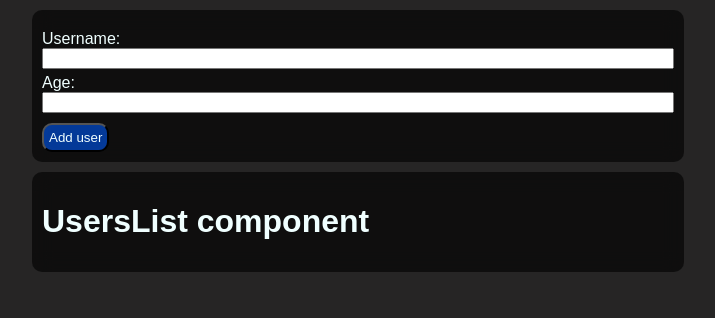
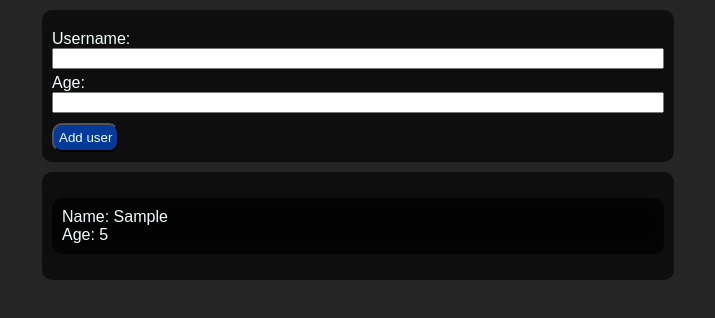
Before and after one commit to alexyatsik/complete-react-guide-practice, a React (Create React App) app: page / in a window 1280 px wide. Both pictures are taken after typing "Sample", "5" into the empty fields and a click on the button "Add user". Shown: the top 318 px of the page, without its empty margins (282-997 px from the left). Built offline with nearby package versions, Linux system fonts and the light colour scheme; the HTML template or start-up script is replaced by a standard one.

Commit message:
Add new users to users list component

```diff
--- a/src/App.js
+++ b/src/App.js
@@ -1,6 +1,8 @@
 import { useState } from 'react';
 import { AddUser } from "./components/AddUser/AddUser";
 import { UsersList } from "./components/UsersList/UsersList";
+
+import styles from './App.module.css';
 
 function App() {
     const [usersCatalogue, setUsersCatalogue] = useState([]);
@@ -11,12 +13,12 @@ function App() {
         });
     };
 
-  return (
-    <div>
-      <AddUser onAddUser={onAddUserHandler} />
-      <UsersList usersCatalogue={usersCatalogue}/>
-    </div>
-  );
+    return (
+        <div className={styles.app}>
+            <AddUser onAddUser={onAddUserHandler} />
+            <UsersList usersCatalogue={usersCatalogue}/>
+        </div>
+    );
 }
 
 export default App;
--- /dev/null
+++ b/src/App.module.css
@@ -0,0 +1,4 @@
+.app {
+    width: 50%;
+    margin: auto;
+}
--- a/src/components/UI/Card.module.css
+++ b/src/components/UI/Card.module.css
@@ -5,7 +5,7 @@
     border-radius: 10px;
     margin: 0 auto 10px;
     color: azure;
-    width: 50%;
+    width: 100%;
 }
 
 .card:first-child {
--- /dev/null
+++ b/src/components/User/User.js
@@ -0,0 +1,18 @@
+import {Card} from '../UI/Card';
+
+import styles from './User.module.css';
+
+function User(props) {
+    return (
+        <li>
+            <Card>
+                <div className={styles.user}>
+                    <span>Name: {props.name}</span>
+                    <span>Age: {props.age}</span>
+                </div>
+            </Card>
+        </li>
+    );
+}
+
+export {User};
--- /dev/null
+++ b/src/components/User/User.module.css
@@ -0,0 +1,5 @@
+.user {
+    display: flex;
+    flex-direction: column;
+    width: 100%;
+}
--- a/src/components/UsersList/UsersList.js
+++ b/src/components/UsersList/UsersList.js
@@ -1,11 +1,19 @@
+import {User} from '../User/User';
 import {Card} from "../UI/Card";
 
-import styles from './UsersList.modules.css';
+import styles from './UsersList.module.css';
 
-function UsersList() {
+function UsersList(props) {
   return (
     <Card>
-      <h1>UsersList component</h1>
+      <ul className={styles.list}>
+          {props.usersCatalogue.map(user =>
+              <User
+                name={user.name}
+                age={user.age}
+              />
+          )}
+      </ul>
     </Card>
   );
 }
--- /dev/null
+++ b/src/components/UsersList/UsersList.module.css
@@ -0,0 +1,8 @@
+.list {
+    list-style: none;
+    padding: 0;
+
+    display: flex;
+    flex-direction: column;
+    gap: 5px;
+}
--- a/src/index.css
+++ b/src/index.css
@@ -1,3 +1,7 @@
+* {
+    box-sizing: border-box;
+}
+
 body {
     font-family: 'Montserrat', sans-serif;
     background-color: #262525;
```
Also changed, not shown: src/components/UsersList/UsersList.modules.css (deleted).
